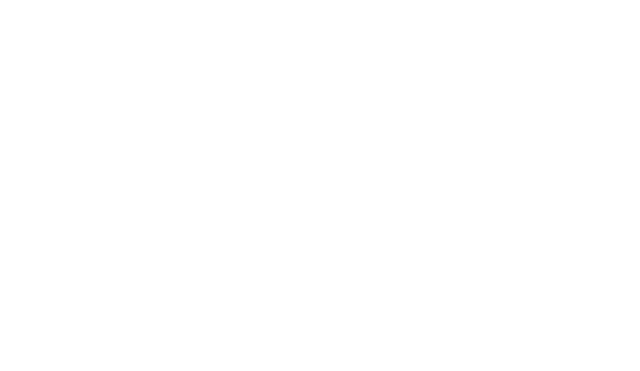
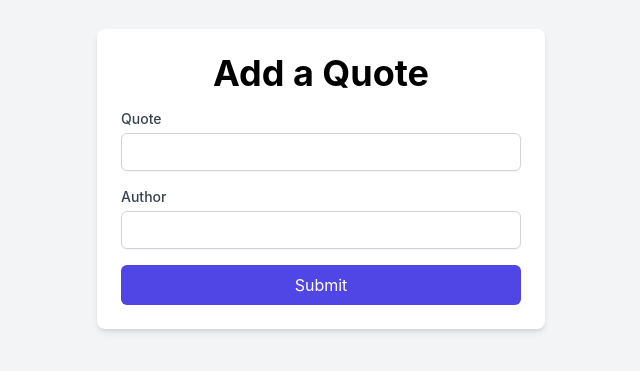
Before and after one commit to Nikasaih/m2-projet-technique, a React (Create React App) app in the folder Projet1-QuoteTier/front/: page /add-quote in a window 1280 px wide. Before the commit this address had no page. Shown: the part 221-592 px from the top of the page, without its empty margins (319-959 px from the left). Built offline with nearby package versions, Linux system fonts and the light colour scheme.

Commit message:
formulaire creation quote

```diff
--- a/Projet1-QuoteTier/front/package.json
+++ b/Projet1-QuoteTier/front/package.json
@@ -12,6 +12,7 @@
     "@types/react-dom": "^18.3.0",
     "react": "^18.3.1",
     "react-dom": "^18.3.1",
+    "react-hook-form": "^7.51.4",
     "react-router-dom": "^6.23.1",
     "react-scripts": "5.0.1",
     "typescript": "^4.9.5",
@@ -42,6 +43,7 @@
     ]
   },
   "devDependencies": {
-    "@types/react-router-dom": "^5.3.3"
+    "@types/react-router-dom": "^5.3.3",
+    "tailwindcss": "^3.4.3"
   }
 }
--- a/Projet1-QuoteTier/front/src/App.tsx
+++ b/Projet1-QuoteTier/front/src/App.tsx
@@ -2,12 +2,14 @@
 import Quote from './pages/quote';
 import { BrowserRouter as Router, Route, Routes } from 'react-router-dom';
 import './App.css';
+import AddQuote from './pages/addQuote';
 
 function App() {
   return (
     <Router>
       <Routes>
         <Route path="/quote" element={<Quote />} />
+        <Route path="/add-quote" element={<AddQuote />} />
         <Route path="/" element={<Home />} />
       </Routes>
     </Router>
--- a/Projet1-QuoteTier/front/src/index.css
+++ b/Projet1-QuoteTier/front/src/index.css
@@ -1,3 +1,7 @@
+@tailwind base;
+@tailwind components;
+@tailwind utilities;
+
 body {
   margin: 0;
   font-family: -apple-system, BlinkMacSystemFont, 'Segoe UI', 'Roboto', 'Oxygen',
--- /dev/null
+++ b/Projet1-QuoteTier/front/src/pages/addQuote.tsx
@@ -0,0 +1,57 @@
+import React from 'react';
+import { useForm } from 'react-hook-form';
+
+type QuoteForm = {
+  quote: string;
+  author: string;
+};
+
+const AddQuote = () => {
+  const { register, handleSubmit, reset } = useForm<QuoteForm>({
+    defaultValues: {
+      quote: '',
+      author: '',
+    },
+  });
+
+  const onSubmit = (data: QuoteForm) => {
+    console.log(data);
+    reset();
+  };
+
+  return (
+    <div className="flex justify-center items-center min-h-screen bg-gray-100">
+      <div className="bg-white p-6 rounded-lg shadow-md w-full max-w-md">
+        <h1 className="text-4xl font-bold mb-4 text-center">Add a Quote</h1>
+        <form onSubmit={handleSubmit(onSubmit)} className="space-y-4">
+          <div>
+            <label htmlFor="quote" className="block text-sm font-medium text-gray-700">Quote</label>
+            <input
+              id="quote"
+              {...register('quote', { required: true })}
+              className="mt-1 block w-full px-3 py-2 border border-gray-300 rounded-md shadow-sm focus:outline-none focus:ring-indigo-500 focus:border-indigo-500 sm:text-sm"
+            />
+          </div>
+
+          <div>
+            <label htmlFor="author" className="block text-sm font-medium text-gray-700">Author</label>
+            <input
+              id="author"
+              {...register('author', { required: true })}
+              className="mt-1 block w-full px-3 py-2 border border-gray-300 rounded-md shadow-sm focus:outline-none focus:ring-indigo-500 focus:border-indigo-500 sm:text-sm"
+            />
+          </div>
+
+          <button
+            type="submit"
+            className="w-full bg-indigo-600 text-white py-2 px-4 rounded-md hover:bg-indigo-700 focus:outline-none focus:ring-2 focus:ring-offset-2 focus:ring-indigo-500"
+          >
+            Submit
+          </button>
+        </form>
+      </div>
+    </div>
+  );
+};
+
+export default AddQuote;
--- /dev/null
+++ b/Projet1-QuoteTier/front/tailwind.config.js
@@ -0,0 +1,10 @@
+/** @type {import('tailwindcss').Config} */
+module.exports = {
+  content: [
+    "./src/**/*.{js,jsx,ts,tsx}",
+  ],
+  theme: {
+    extend: {},
+  },
+  plugins: [],
+}
```
Also changed, not shown: 1 other file (tests, documents, lock files or other folders).
